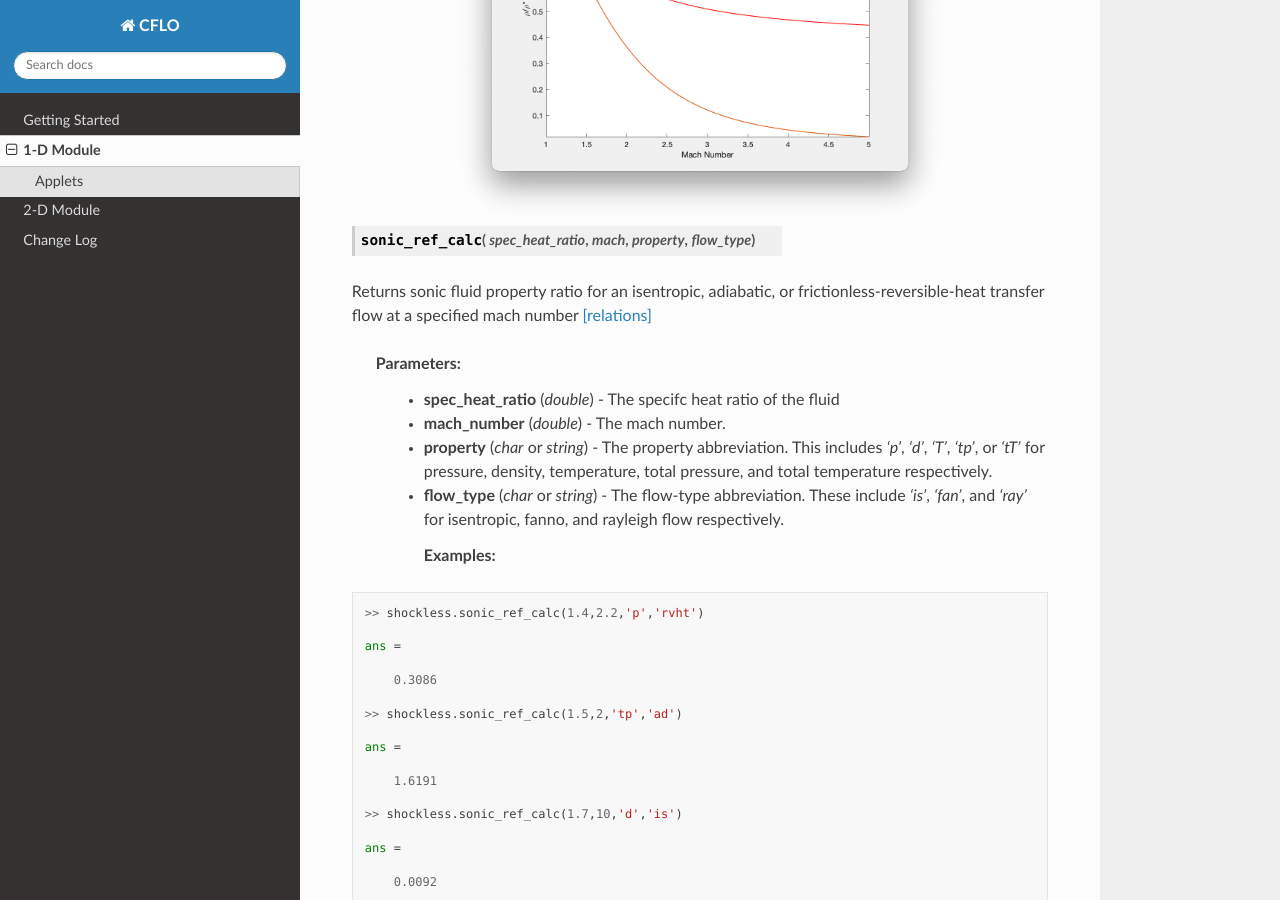
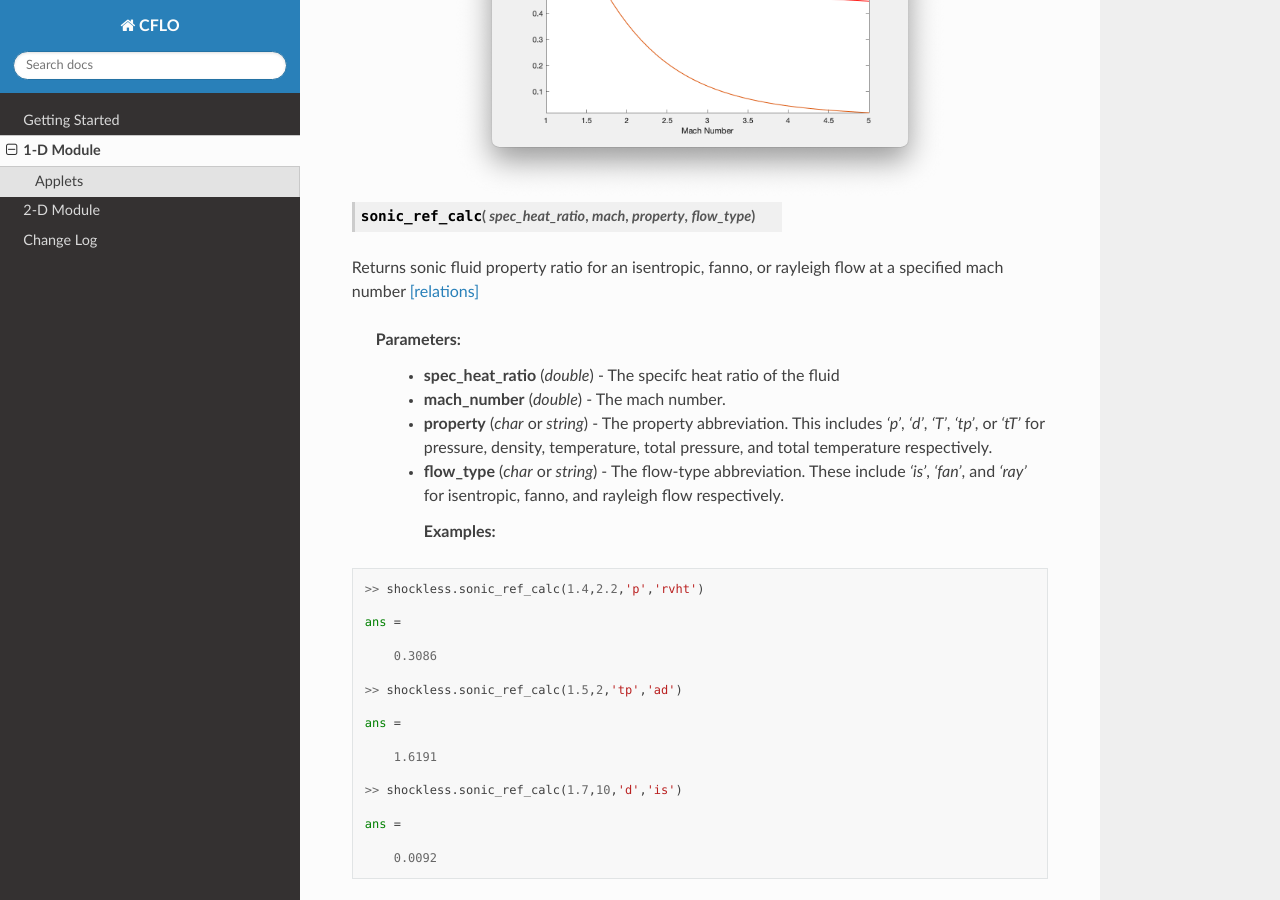
Before and after one commit to NaveenTayyebi/CFLO, a Sphinx documentation site: the page built from docs/1-D.rst, in a window 1280 px wide and 900 px high, scrolled down 1417 px. Built offline with Sphinx 7.4.7 and the Read the Docs theme 2.0.0, drawn with Linux system fonts in a browser that asks for light colours; some of the changed text lies outside the part shown.

Commit message:
Update 1-D.rst

```diff
--- a/docs/1-D.rst
+++ b/docs/1-D.rst
@@ -25,7 +25,7 @@ This class provides functions to plot and compute sonic fluid property ratios.
    <a class="headerlink" href="#sonic_ref_plot" title="Permalink to this definition"></a></dt>
       <dd></dd></dl>
 
-Returns sonic fluid property ratio plots for isentropic, adiabatic, and frictionless-reversible-heat transfer flows `[relations] <https://cflo.readthedocs.io/en/latest/doc_code/relations.html>`_
+Returns sonic fluid property ratio plots for isentropic, fanno, and rayleigh flows `[relations] <https://cflo.readthedocs.io/en/latest/doc_code/relations.html>`_
 
   **Parameters:**
     * **spec_heat_ratio** (*double*) - The specifc heat ratio of the fluid
@@ -52,7 +52,7 @@ Returns sonic fluid property ratio plots for isentropic, adiabatic, and friction
    <dt class="sig sig-object py" id="sonic_ref_calc" style="background:#f0f0f0 !important; border-top: none !important; border-left: 3px solid #ccc !important; color: #555 !important; ">
    <span class="sig-name descname"><span class="pre">sonic_ref_calc</span></span><span class="sig-paren">(</span><em class="sig-param"><span class="n">  <span class="pre">spec_heat_ratio</span></span></em>, <em class="sig-param"><span class="n"><span class="pre">mach</span></span></em>, <em class="sig-param"><span class="n"><span class="pre">property</span></span></em>, <em class="sig-param"><span class="n"><span class="pre">flow_type</span></span></em>  <span class="sig-paren">)</span><a class="headerlink" href="#sonic_ref_calc" title="Permalink to this definition"></a></dt></dl>
 
-Returns sonic fluid property ratio for an isentropic, adiabatic, or frictionless-reversible-heat transfer flow at a specified mach number `[relations] <https://cflo.readthedocs.io/en/latest/doc_code/relations.html>`_
+Returns sonic fluid property ratio for an isentropic, fanno, or rayleigh flow at a specified mach number `[relations] <https://cflo.readthedocs.io/en/latest/doc_code/relations.html>`_
 
   **Parameters:**
     * **spec_heat_ratio** (*double*) - The specifc heat ratio of the fluid
```
